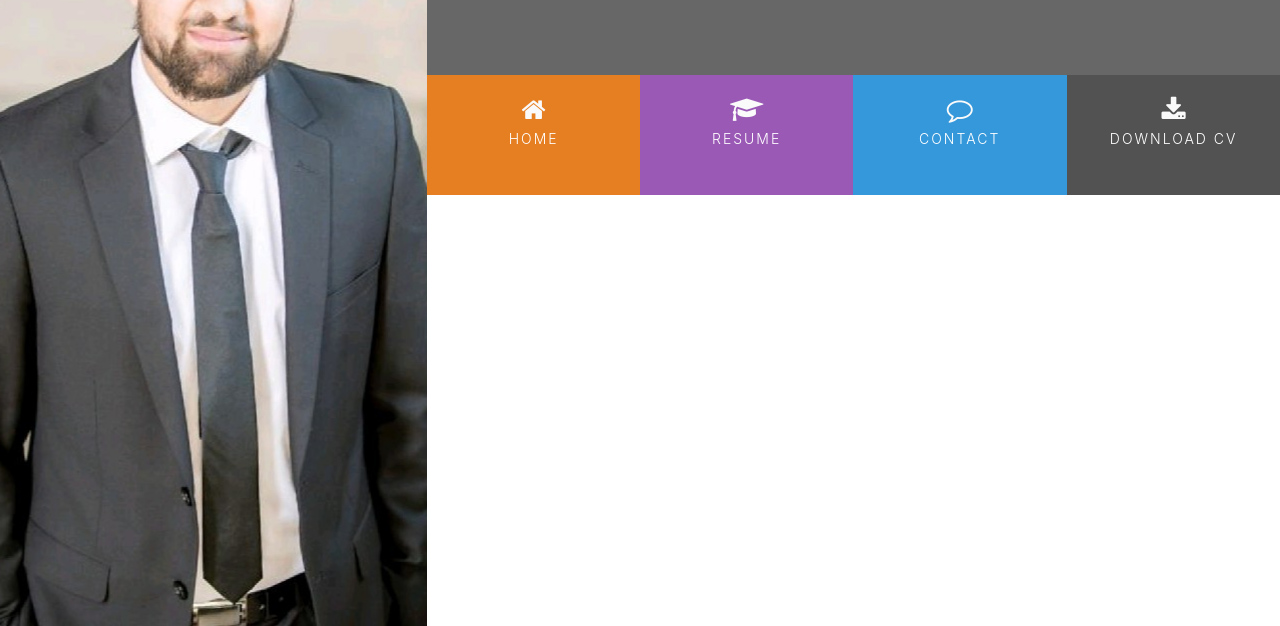
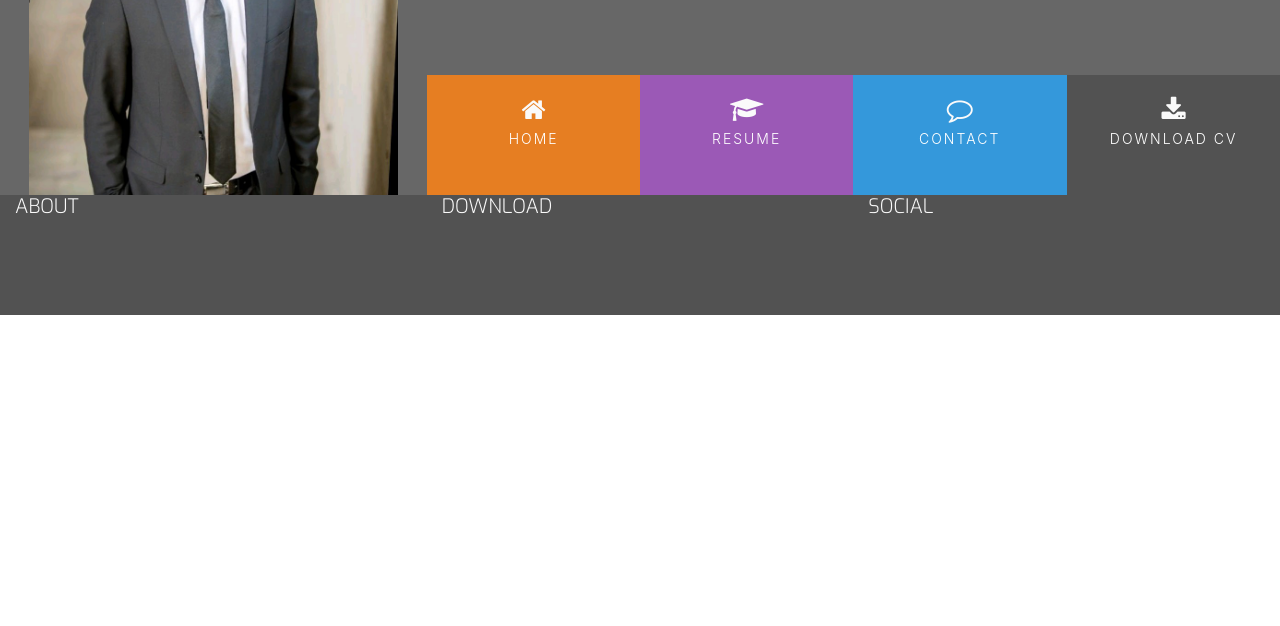
Before and after one commit to Mushbt/mustafa-habet-resume, a plain HTML site: page index.html in a window 1280 px wide. Shown: the part 174-800 px from the top of the page. Drawn offline with nearby package versions, Linux system fonts and the light colour scheme.

Commit message:
Add footer structure and add styling, adjust image in header section

```diff
--- a/assets/css/style.css
+++ b/assets/css/style.css
@@ -20,6 +20,20 @@
     background-color: #525252;
 }
 
+h1,h2,h3,h4 {
+    margin: 0;
+}
+
+.uppercase {
+    text-transform: uppercase;
+}
+
+.general-sub {
+    font-family: "Exo", sans-serif;
+    font-weight: 300;
+    color: #fafafa;
+}
+
 
 header {
     margin: 0;
@@ -33,12 +47,11 @@ header {
     background: url("../images/logo_image.jpg");
     background-position: center;
     background-repeat: no-repeat;
-    background-size: cover;
-    size: 100;
-    height: 800px;
+    background-size: contain;
     transition: all .5s ease-in-out;
     -moz-transition: all .5s ease-in-out;
     -webkit-transition: all .5s ease-in-out;
+    background-color: #676767;
 }
 
 .name {
@@ -110,3 +123,10 @@ header {
     background-color: rgba(0, 0, 0, 0.2);
     height: 120px;
 }
+
+footer {
+    background-color: #525252;
+    color: #fafafa;
+    min-height: 120px;
+    margin: 0;
+}
--- a/index.html
+++ b/index.html
@@ -47,8 +47,18 @@
     <section>
 
     </section>
-    <footer>
-
+    <footer class="container-fluid">
+        <div class="row">
+            <div class="col-sm-4">
+                <h5 class="uppercase general-sub">About</h5>
+            </div>
+            <div class="col-sm-4">
+                <h5 class="uppercase general-sub">Download</h5>
+            </div>
+            <div class="col-sm-4">
+                <h5 class="uppercase general-sub">Social</h5>
+            </div>
+        </div>
     </footer>
 
 </body>
```
